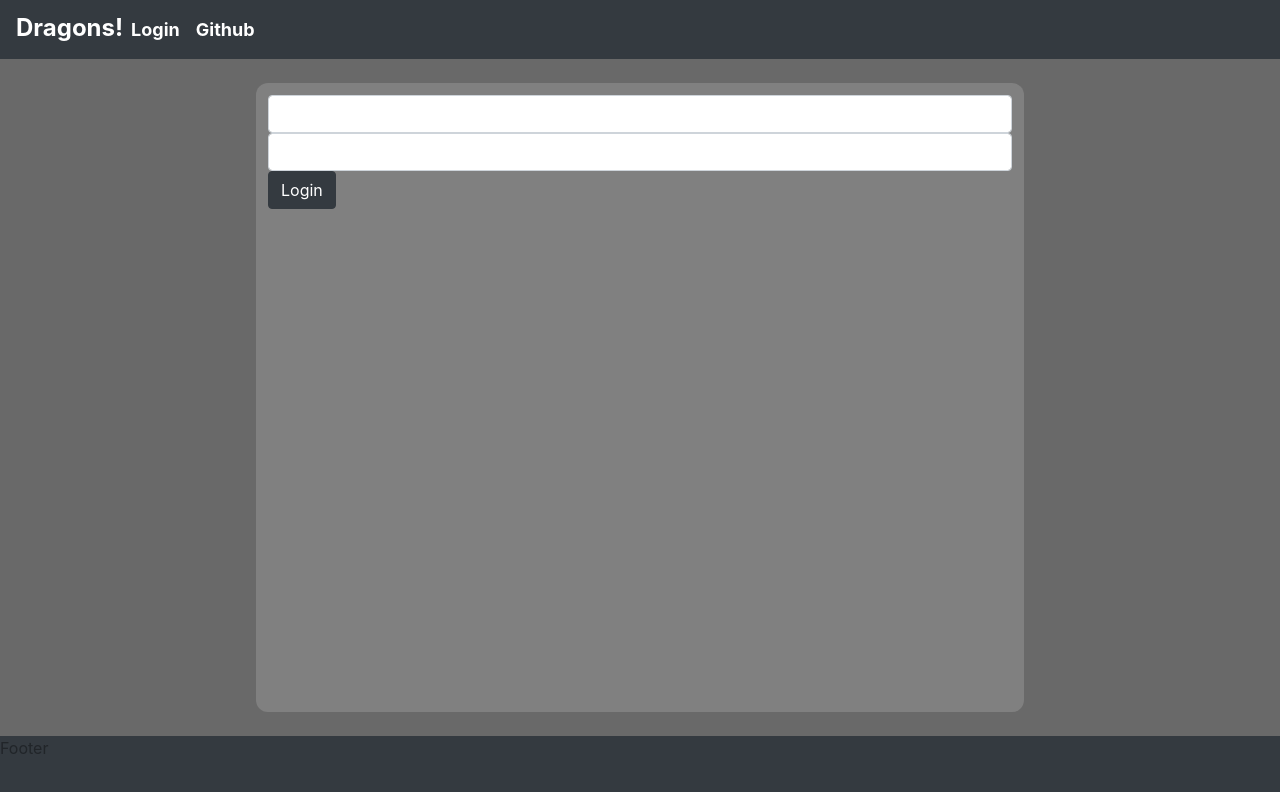
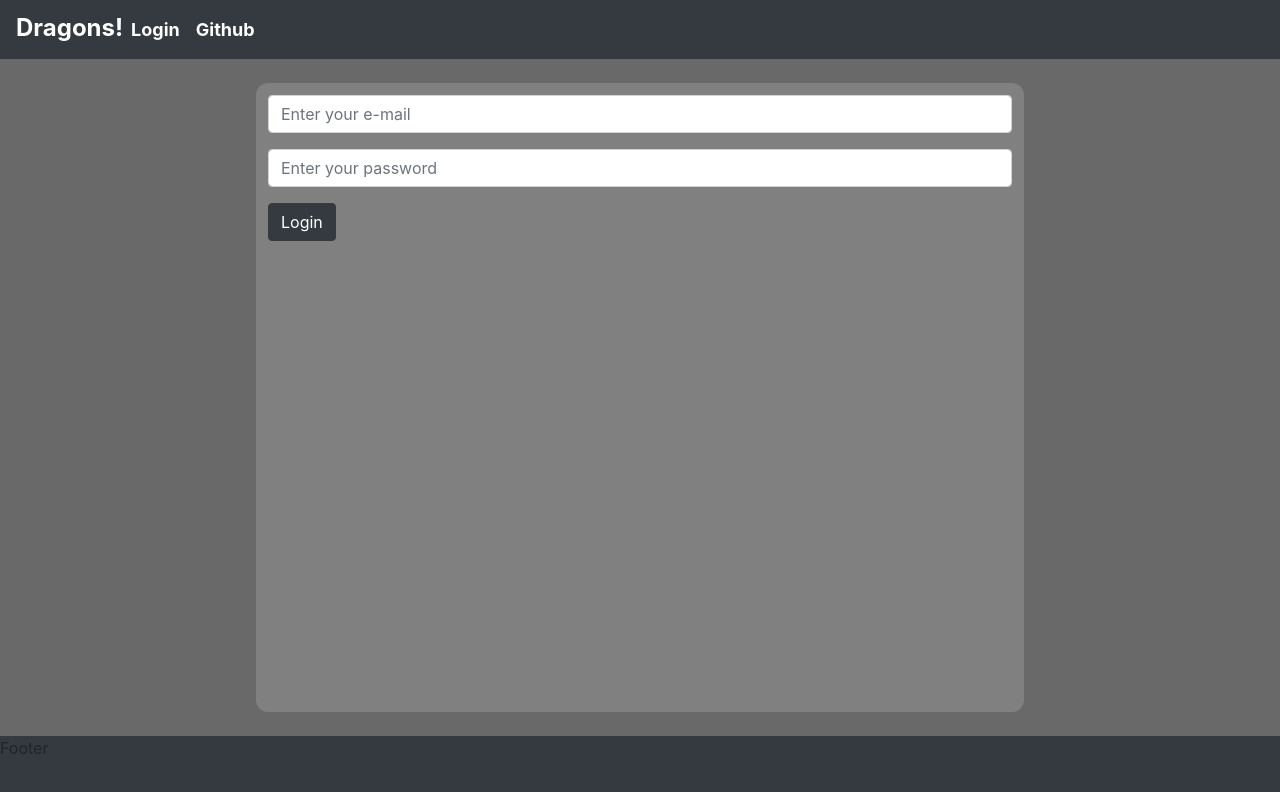
Before and after one commit to dreukrag/front-dragon, a React (Create React App) app: page /login in a window 1280 px wide. Shown: the top 792 px of the page. Built offline with nearby package versions, Linux system fonts and the light colour scheme.

Commit message:
login tweaks

```diff
--- a/src/pages/Login.js
+++ b/src/pages/Login.js
@@ -6,6 +6,7 @@ import { useDispatch, useSelector } from "react-redux";
 import { Button, Modal, ModalBody, ModalFooter } from "reactstrap";
 import { IconError, IconSuccess } from "components";
 import { useHistory } from "react-router-dom";
+import styles from "./Login.module.scss";
 
 const MB = ({ children, ...rest }) => (
   <ModalBody
@@ -116,26 +117,39 @@ const Login = () => {
   };
   return (
     <div>
-      <form onSubmit={submit} className="form-group">
+      <form onSubmit={submit}>
+        <div className="form-group">
           <input
             className="form-control"
             type="email"
             name="email"
+            placeholder="Enter your e-mail"
             value={email}
             onChange={(e) => setEmail(e.target.value)}
           />
+        </div>
+        <div className="form-group">
           <input
             className="form-control"
             type="password"
             name="password"
+            placeholder="Enter your password"
             value={pw}
             onChange={(e) => setPw(e.target.value)}
           />
+        </div>
+        <div className="form-group">
           <button className="btn btn-dark" type="submit">
             Login
           </button>
+        </div>
       </form>
-      <Modal isOpen={isModalOpen} backdrop="static" keyboard={true}>
+      <Modal
+        className={styles.modal}
+        isOpen={isModalOpen}
+        backdrop="static"
+        keyboard={true}
+      >
         {getModalContent()}
       </Modal>
     </div>
--- /dev/null
+++ b/src/pages/Login.module.scss
@@ -0,0 +1,5 @@
+.modal {
+    transform: translateY(-50%) !important;
+    top: 50%;
+    margin: 0 auto !important;
+}
```
Lines whose indentation alone changed are shown as unchanged.
